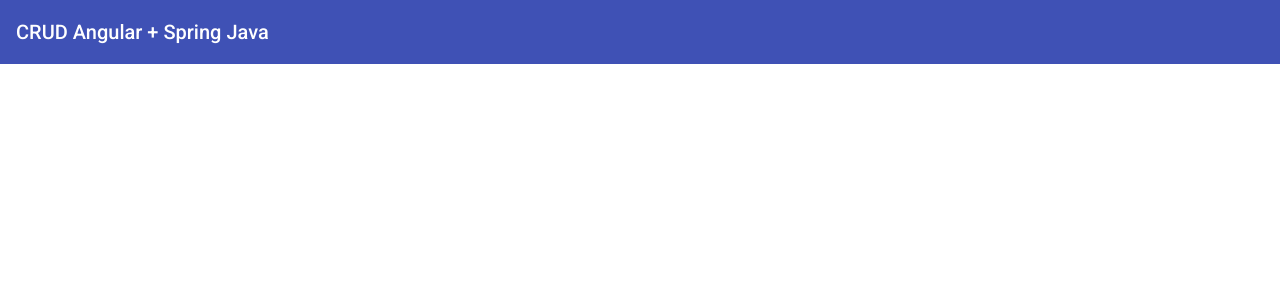
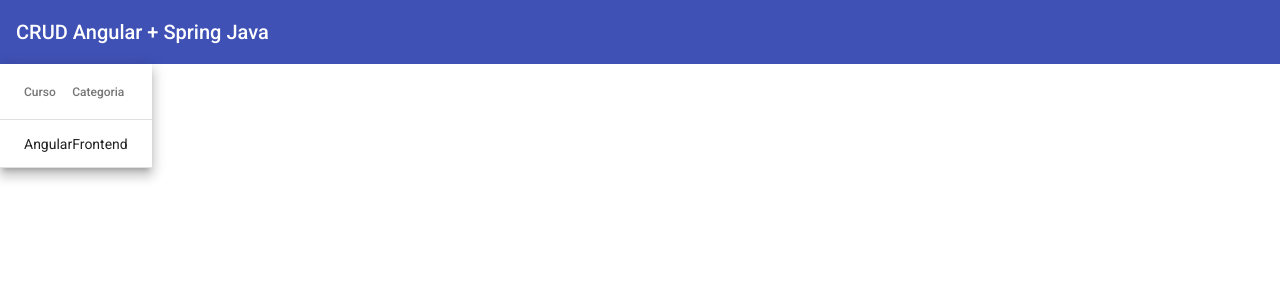
Before and after one commit to airtonbjunior/CRUD_JavaAngular, an Angular app in the folder crud-angular/: page /courses in a window 1280 px wide. Before the commit this address led to /. Shown: the top 300 px of the page. Built offline with nearby package versions, Linux system fonts and the light colour scheme.

Commit message:
Angular Material Table added

```diff
--- a/crud-angular/src/app/app-routing.module.ts
+++ b/crud-angular/src/app/app-routing.module.ts
@@ -1,7 +1,13 @@
+import { CoursesComponent } from './courses/courses/courses.component';
 import { NgModule } from '@angular/core';
 import { RouterModule, Routes } from '@angular/router';
 
-const routes: Routes = [];
+const routes: Routes = [
+  { path: '', pathMatch: 'full', redirectTo: 'courses' },
+  { path: 'courses',
+    loadChildren: () => import('./courses/courses.module').then(m => m.CoursesModule)
+  }
+];
 
 @NgModule({
   imports: [RouterModule.forRoot(routes)],
--- a/crud-angular/src/app/app.component.html
+++ b/crud-angular/src/app/app.component.html
@@ -1,3 +1,4 @@
 <mat-toolbar color="primary">
   <span>CRUD Angular + Spring Java</span>
 </mat-toolbar>
+<router-outlet></router-outlet>
--- /dev/null
+++ b/crud-angular/src/app/courses/courses/courses.component.html
@@ -0,0 +1,17 @@
+<table mat-table [dataSource]="courses" class="mat-elevation-z8">
+
+  <!-- Name Column -->
+  <ng-container matColumnDef="name">
+    <th mat-header-cell *matHeaderCellDef> Curso </th>
+    <td mat-cell *matCellDef="let course"> {{ course.name }} </td>
+  </ng-container>
+
+  <!-- Category Column -->
+  <ng-container matColumnDef="category">
+    <th mat-header-cell *matHeaderCellDef> Categoria </th>
+    <td mat-cell *matCellDef="let course"> {{ course.category }} </td>
+  </ng-container>
+
+  <tr mat-header-row *matHeaderRowDef="displayedColumns"></tr>
+  <tr mat-row *matRowDef="let row; columns: displayedColumns;"></tr>
+</table>
--- /dev/null
+++ b/crud-angular/src/app/courses/courses/courses.component.ts
@@ -0,0 +1,26 @@
+import { Course } from './../model/course';
+import { Component, OnInit } from '@angular/core';
+
+@Component({
+  selector: 'app-courses',
+  templateUrl: './courses.component.html',
+  styleUrls: ['./courses.component.css']
+})
+export class CoursesComponent implements OnInit {
+
+  // array to use as datasource - testing the table component (angular material)
+  courses: Course[] = [
+    {
+      _id: '1',
+      name: 'Angular',
+      category: 'Frontend'
+    }
+  ];
+  displayedColumns = ['name', 'category']; // wich columns i'll display
+
+  constructor() { }
+
+  ngOnInit(): void {
+  }
+
+}
--- /dev/null
+++ b/crud-angular/src/app/courses/model/course.ts
@@ -0,0 +1,5 @@
+export interface Course {
+  _id: string;
+  name: string;
+  category: string;
+}
```
Also changed, not shown: crud-angular/src/app/courses/courses-routing.module.ts (added, +13 -0 lines), crud-angular/src/app/courses/courses.module.ts (added, +18 -0 lines), crud-angular/src/app/courses/courses/courses.component.css (added), 1 other file (tests, documents, lock files or other folders).
